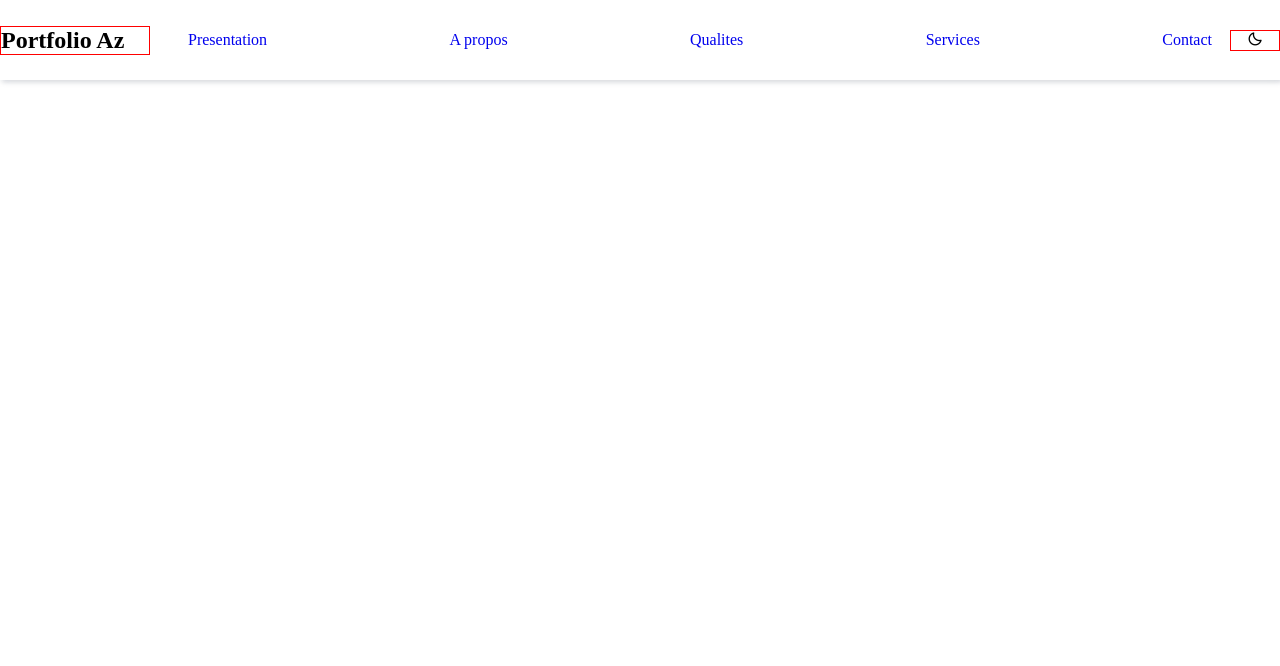
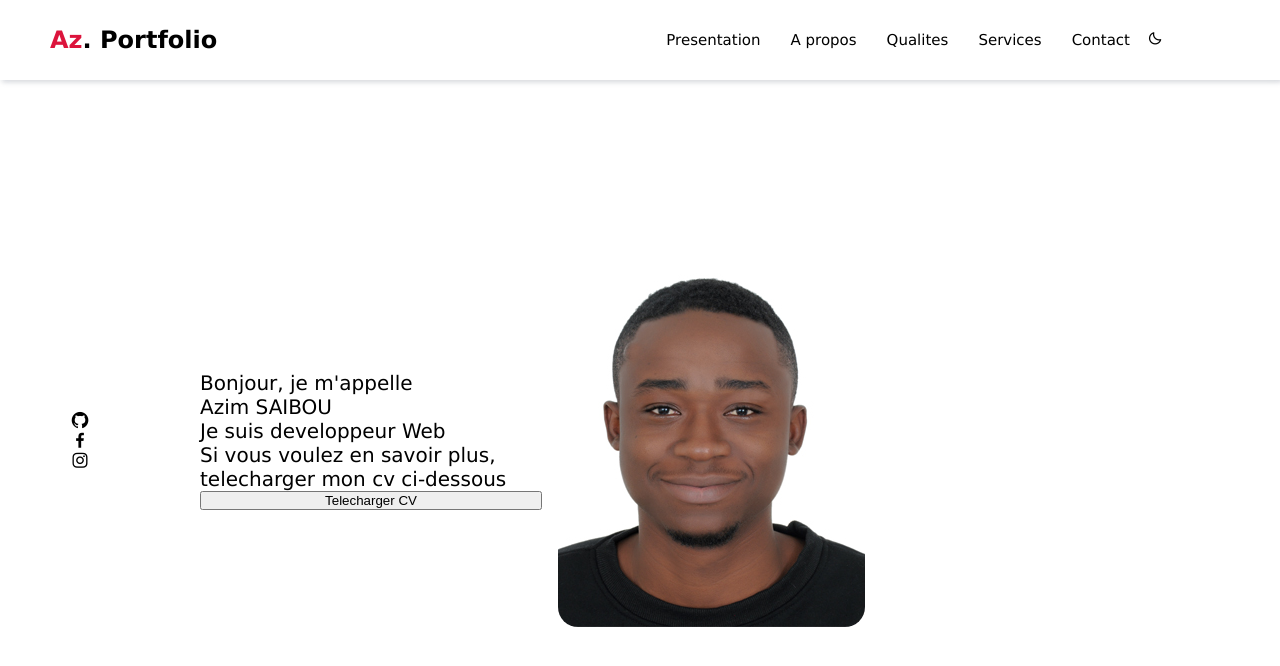
Before and after one commit to azimsaibou/Az-portfolio, a plain HTML site: page index.html in a window 1280 px wide. Drawn offline with nearby package versions, Linux system fonts and the light colour scheme.

Commit message:
La version 1.1

```diff
--- a/index.html
+++ b/index.html
@@ -11,20 +11,58 @@
 
     <!-- ************************************************* -->
     <nav>
-        <h1>Portfolio <span>Az</span></h1>
+        <h1><span>Az</span>. Portfolio </h1>
         <ul>
-            <li><a href="#">Presentation</a></li>
-            <li><a href="#">A propos</a></li>
-            <li><a href="#">Qualites</a></li>
-            <li><a href="#">Services</a></li>
-            <li><a href="#">Contact</a></li>
+            <li>
+                <a href="#">Presentation</a>
+            </li>
+            <li>
+                <a href="#">A propos</a>
+            </li>
+            <li>
+                <a href="#">Qualites</a>
+            </li>
+            <li>
+                <a href="#">Services</a></li>
+            <li class="no-margin-right">
+                <a href="#">Contact</a>
+            </li>
+            <li class="moon">
+                <i class="bx bx-moon"></i> <!-- puce li pour qu'il soit tout pres des autres li -->
+            </li>
         </ul>
-        <div class="moon">
-            <i class="bx bx-moon"></i>
-        </div>
-    </nav>
+    </nav><!-- tout ceux qui sont proche doivent etre dans une meme boite -->
+
 
     <!-- ***************************************************** -->
+    <header>
+
+        <div class="centre">
+            <div class="puces">
+                <i class="bx bxl-github"></i>
+                <i class="bx bxl-facebook"></i>
+                <i class="bx bxl-instagram"></i>
+            </div>
+            <div class="carte">
+                <p class="introduction">
+                    Bonjour, je m'appelle <br> <span class="nom">Azim SAIBOU</span>
+                </p>
+                <p class="profession">
+                    Je suis developpeur Web
+                </p>
+                <p class="details">
+                    Si vous voulez en savoir plus, telecharger mon cv ci-dessous
+                </p>
+                <button>Telecharger CV</button>
+            </div>
+            <div class="image">
+                <img src="main.jpg" alt="Azim">
+            </div>
+        </div>
+
+    </header>
+
+
 
 
     <script type="text/javascript" src="script.js"></script>
--- a/style.css
+++ b/style.css
@@ -20,10 +20,12 @@ ul{
 
 a{
   text-decoration: none;
+  color: black;
 }
 
 body{
   background-color: var(--bg-color);
+  font-family: Verdana;
 }
 
 /*---------------------------------*/
@@ -40,22 +42,63 @@ nav{
 }
 /*--------------------------------------*/
 nav h1{
-  width: 150px;
-  border: 1px solid red;
+  margin-left: 50px;
   margin-right: 20px;
 }
 nav ul{
-  width: 80%;
   display: flex;
-  justify-content: space-between;
   text-align: center;
+  margin-right: 100px;
+  font-size: 15px;
+}
+/*---------------------------------*/
+nav h1 span{
+  color: crimson;
+}
+
+nav ul li{
+  margin-right: 30px;
+}
+nav ul .no-margin-right{
+  margin-right: 0px;
 }
 nav .moon{
   width: 50px;
-  border: 1px solid red;
   text-align: center;
+  margin-right: 0;
+  margin-left: 0px;
 }
-/*---------------------------------*/
-nav ul li{
+
+/*------------------------------------------------------------------*/
+header{
+  height: 100vh;
+  padding-top: 80px;
+}
+/*-----------------------*/
+header .centre{
+  width: 100%;
+  height: 100%;
+  display: grid;
+  grid-template-columns: 10% 30% 30%;
+  align-items: center;
+  gap: 1rem;
+  padding-left: 70px;
+  padding-right: 70px;
+}
+/*-----------------------*/
+header .centre .puces,
+header .centre .carte{
+  display: flex;
+  flex-direction: column;
+  font-size: 20px;
+}
+/*----------------------*/
+.puces{
 
 }
+.carte{
+
+}
+header .centre img{
+  border-radius: 20px;
+}
```
